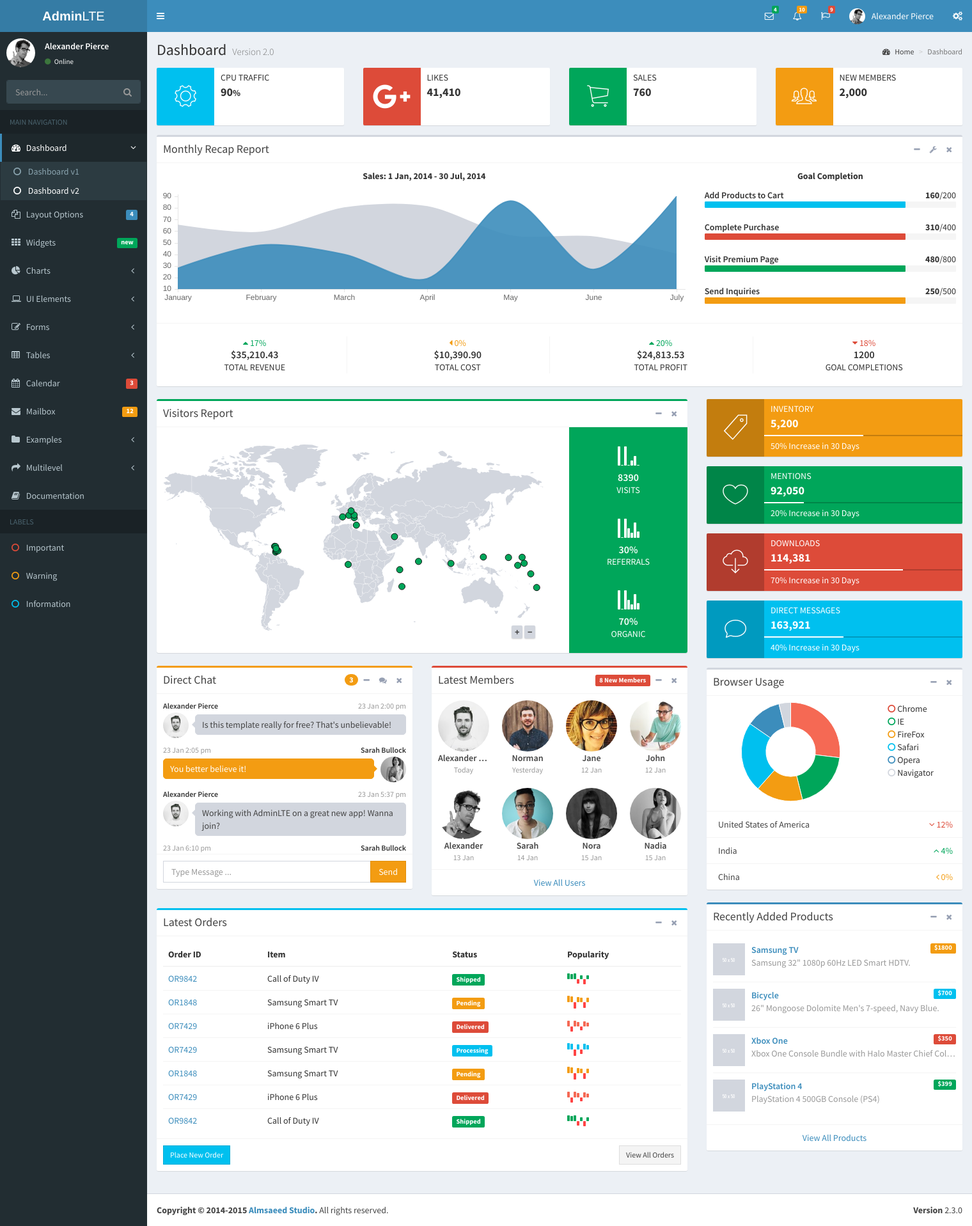
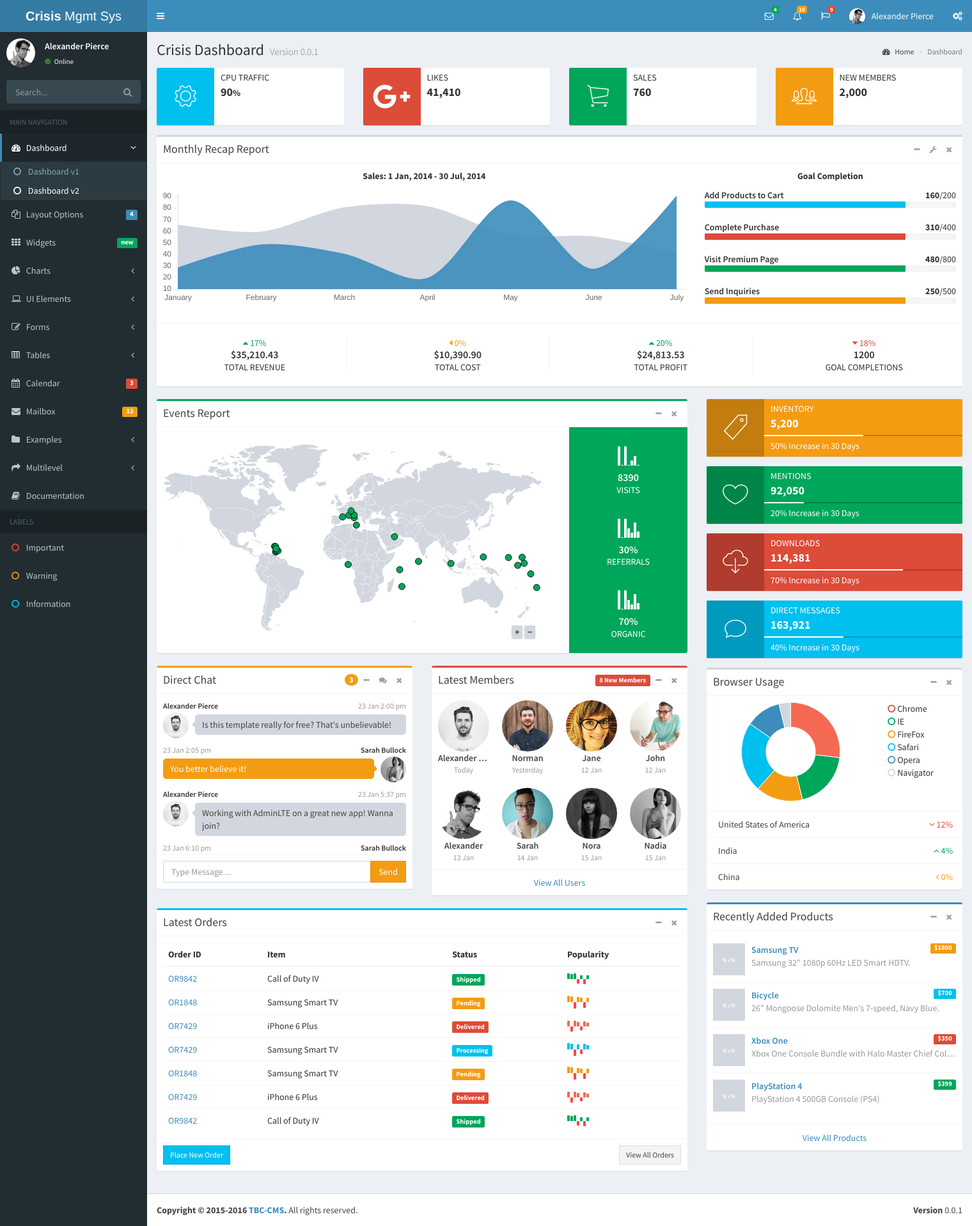
Before and after one commit to Xia-Minghong/TBC-CMS, a Django app: page / in a window 1520 px wide. Shown: that part at 64% size. Run offline with Django 3.2, Linux system fonts and the light colour scheme; the page is wider than the window, and the part outside it is not shown; some libraries are stand-ins or nearby versions.

Commit message:
template demo

```diff
--- a/templates/index.html
+++ b/templates/index.html
@@ -37,9 +37,9 @@
         <!-- Logo -->
         <a href="index2.html" class="logo">
           <!-- mini logo for sidebar mini 50x50 pixels -->
-          <span class="logo-mini"><b>A</b>LT</span>
+          <span class="logo-mini"><b>C</b>MS</span>
           <!-- logo for regular state and mobile devices -->
-          <span class="logo-lg"><b>Admin</b>LTE</span>
+          <span class="logo-lg"><b>Crisis</b> Mgmt Sys</span>
         </a>
 
         <!-- Header Navbar: style can be found in header.less -->
@@ -454,8 +454,8 @@
         <!-- Content Header (Page header) -->
         <section class="content-header">
           <h1>
-            Dashboard
-            <small>Version 2.0</small>
+            Crisis Dashboard
+            <small>Version 0.0.1</small>
           </h1>
           <ol class="breadcrumb">
             <li><a href="#"><i class="fa fa-dashboard"></i> Home</a></li>
@@ -618,7 +618,7 @@
               <!-- MAP & BOX PANE -->
               <div class="box box-success">
                 <div class="box-header with-border">
-                  <h3 class="box-title">Visitors Report</h3>
+                  <h3 class="box-title">Events Report</h3>
                   <div class="box-tools pull-right">
                     <button class="btn btn-box-tool" data-widget="collapse"><i class="fa fa-minus"></i></button>
                     <button class="btn btn-box-tool" data-widget="remove"><i class="fa fa-times"></i></button>
@@ -1106,9 +1106,9 @@
 
       <footer class="main-footer">
         <div class="pull-right hidden-xs">
-          <b>Version</b> 2.3.0
+          <b>Version</b> 0.0.1
         </div>
-        <strong>Copyright &copy; 2014-2015 <a href="http://almsaeedstudio.com">Almsaeed Studio</a>.</strong> All rights reserved.
+        <strong>Copyright &copy; 2015-2016 <a href="#">TBC-CMS</a>.</strong> All rights reserved.
       </footer>
 
       <!-- Control Sidebar -->
```
